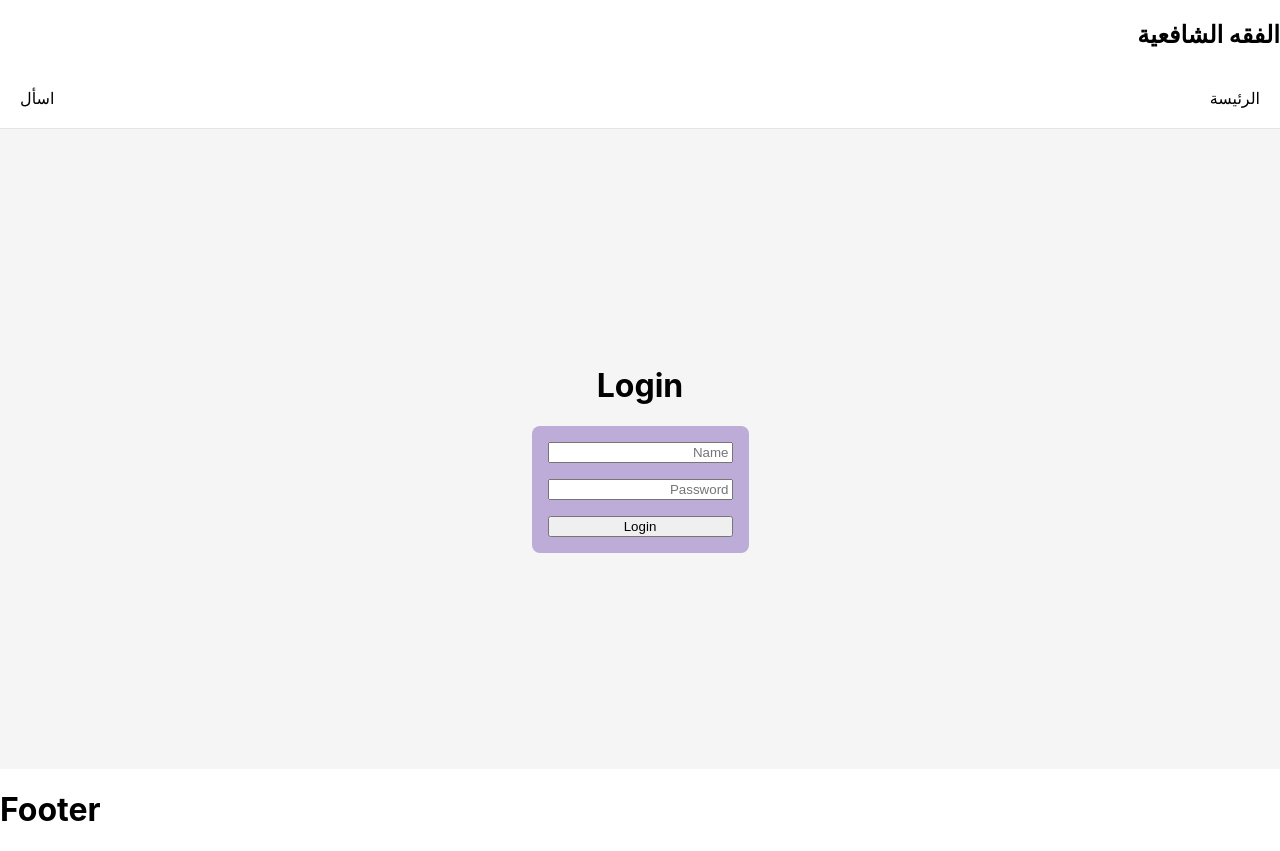
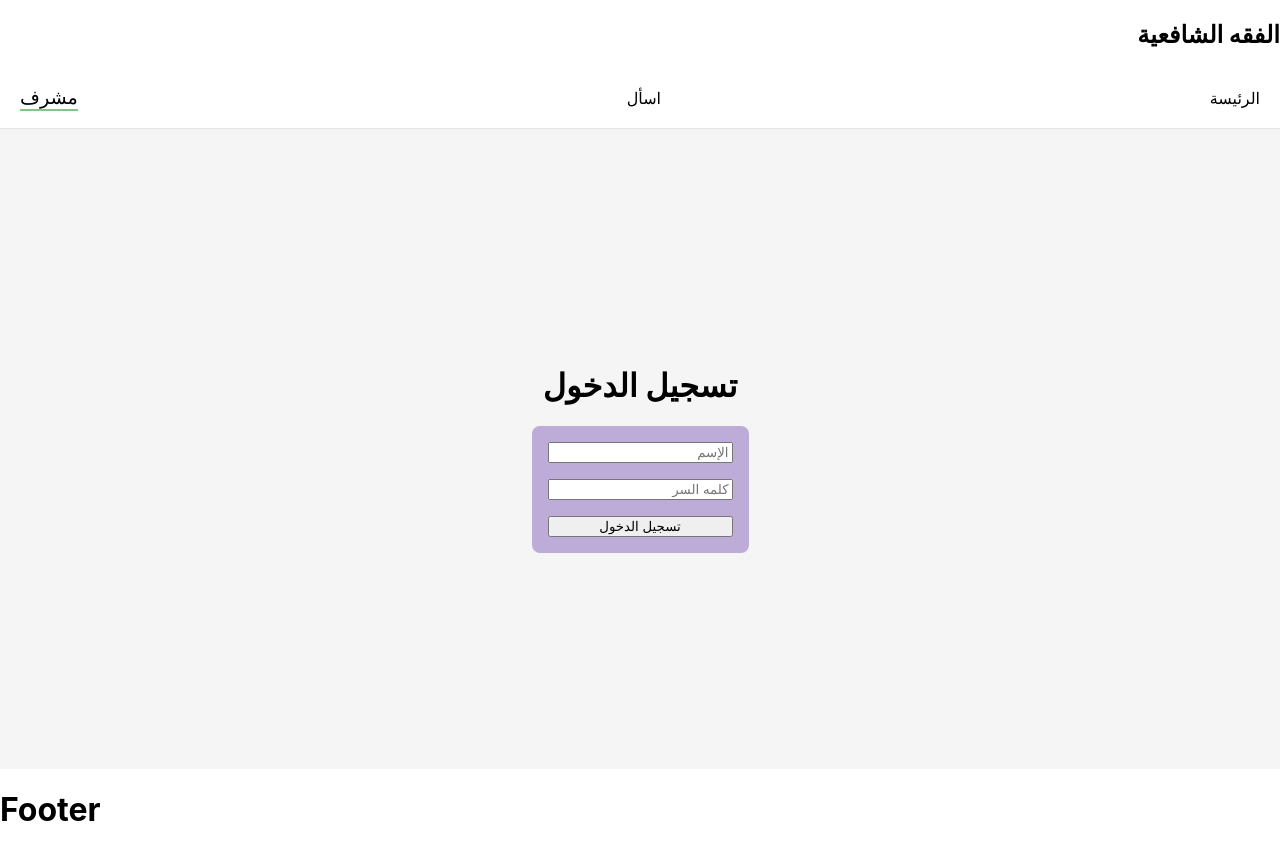
Before and after one commit to dulkifal/project, a Next.js app: page /admin/login in a window 1280 px wide. Built offline with nearby package versions, Linux system fonts and the light colour scheme.

Commit message:
login in nav

```diff
--- a/compontents/navbar.js
+++ b/compontents/navbar.js
@@ -22,6 +22,7 @@ const Navbar = () => {
 
         <Link  href="/" className={isActive("/")} onClick={()=>toggleActive}>الرئيسة</Link>
         <Link  href="/fatwa/ask"  className={isActive("/fatwa/ask")}>اسأل</Link>
+        <Link  href="/admin/login"  className={isActive("/admin/login")}>مشرف</Link>
       </div>
     </nav>
   );
--- a/pages/admin/index.js
+++ b/pages/admin/index.js
@@ -5,9 +5,9 @@ export default function Admin() {
 
   return (
     <div>
-      <h1>Admin</h1>
+      <h1>لوحة الادارة</h1>
       <Link href="/admin/questions">
-      <button>show questions</button>
+      <button>عرض الأسئلة</button>
       </Link>
 
 
--- a/pages/admin/login.js
+++ b/pages/admin/login.js
@@ -27,21 +27,21 @@ const Login = () => {
 
   return (
     <div className={styles.loginPage}>
-      <h1>Login</h1>
+      <h1>تسجيل الدخول</h1>
       <form onSubmit={handleLogin} className={styles.form}>
         <input
           type="text"
-          placeholder="Name"
+          placeholder="الإسم"
           value={name}
           onChange={(e) => setName(e.target.value)}
         />
         <input
           type="password"
-          placeholder="Password"
+          placeholder="كلمه السر"
           value={password}
           onChange={(e) => setPassword(e.target.value)}
         />
-        <button type="submit">Login</button>
+        <button type="submit">تسجيل الدخول</button>
       </form>
       {error && <p>{error}</p>}
     </div >
--- a/pages/admin/questions.js
+++ b/pages/admin/questions.js
@@ -35,7 +35,7 @@ const showQuestions = () => {
 
   return (
     <div>
-      <h1>Questions</h1>
+      <h1>أسئلة</h1>
       <ul>
         {questions.map((question,index) => (
           <li key={question.id}>
```
